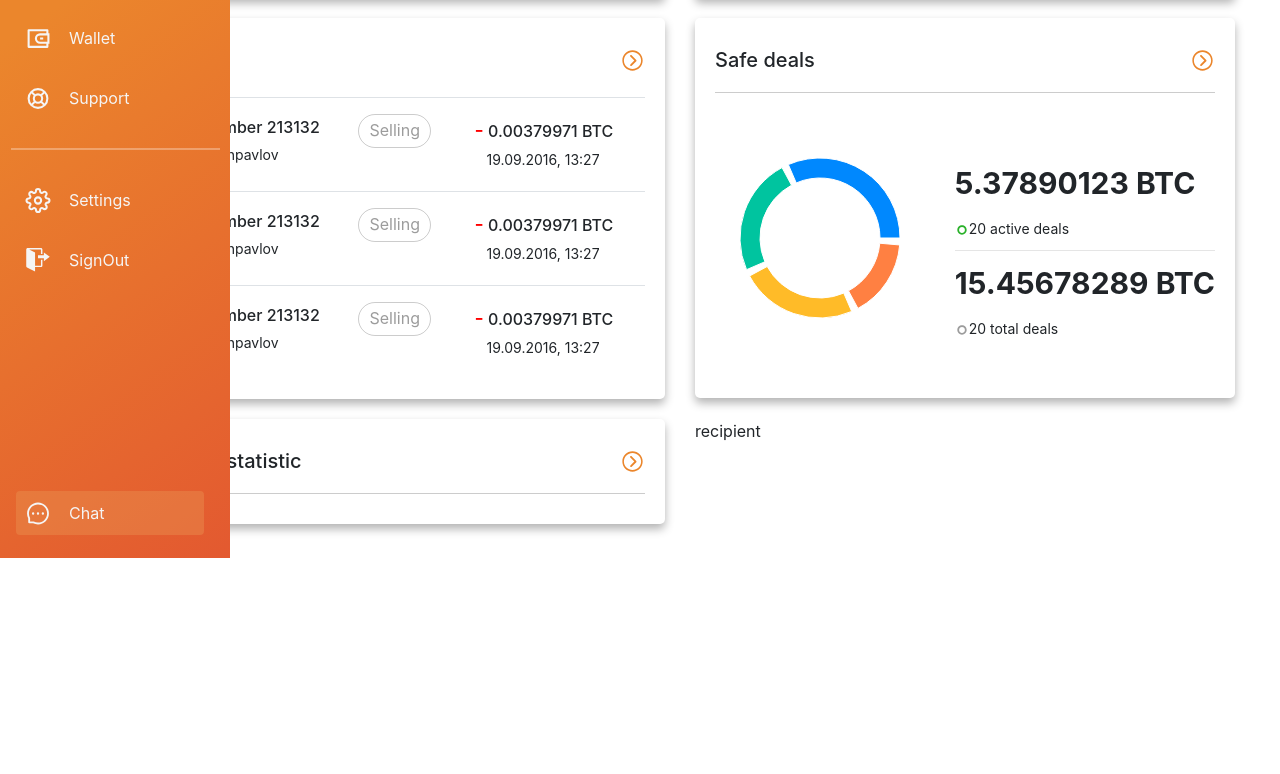
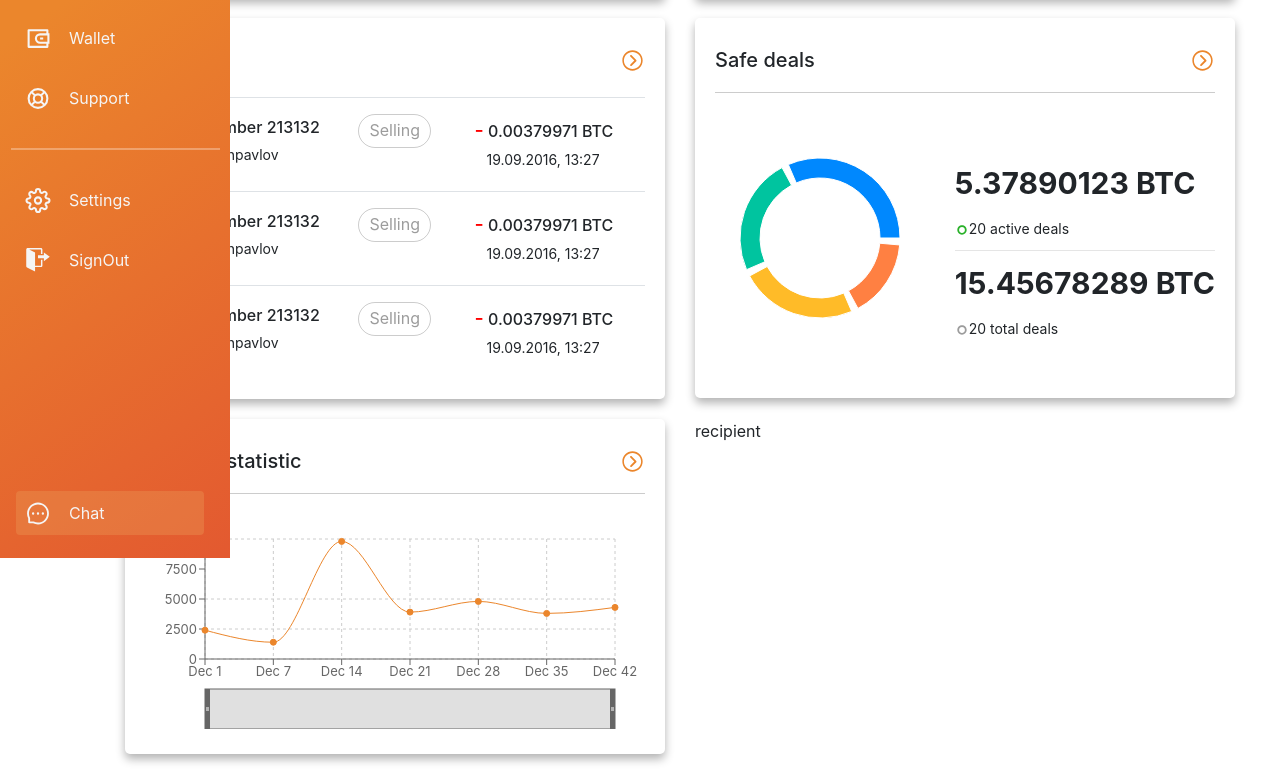
Before and after one commit to manikagnish/hivecoin, a React (Create React App) app: page / in a window 1280 px wide. Shown: the part 242-1016 px from the top of the page. Before the commit the page ends 800 px from the top, so only its background shows below. Built offline with nearby package versions, Linux system fonts and the light colour scheme.

Commit message:
finished stats card

```diff
--- a/src/pages/dashboard/Dashboard.scss
+++ b/src/pages/dashboard/Dashboard.scss
@@ -26,7 +26,7 @@
           font-size: 5rem;
 
           h2 {
-            font-size: 4rem;
+            font-size: 3.5rem;
             margin-left: 1rem;
 
             @media (max-width: 500px) {
@@ -158,6 +158,13 @@
         }
       }
     }
+
+    &-stats {
+      &__body {
+        padding: 1.5rem 1rem;
+        font-size: 1.3rem !important;
+      }
+    }
   }
 }
 
--- /dev/null
+++ b/src/pages/dashboard/LineChartComp.js
@@ -0,0 +1,93 @@
+import React, { PureComponent } from "react";
+import {
+  LineChart,
+  Line,
+  XAxis,
+  YAxis,
+  CartesianGrid,
+  Tooltip,
+  Brush,
+  ResponsiveContainer,
+} from "recharts";
+
+const data = [
+  {
+    name: "Dec 1",
+    uv: 4000,
+    pv: 2400,
+    amt: 2400,
+  },
+  {
+    name: "Dec 7",
+    uv: 3000,
+    pv: 1398,
+    amt: 2210,
+  },
+  {
+    name: "Dec 14",
+    uv: 2000,
+    pv: 9800,
+    amt: 2290,
+  },
+  {
+    name: "Dec 21",
+    uv: 2780,
+    pv: 3908,
+    amt: 2000,
+  },
+  {
+    name: "Dec 28",
+    uv: 1890,
+    pv: 4800,
+    amt: 2181,
+  },
+  {
+    name: "Dec 35",
+    uv: 2390,
+    pv: 3800,
+    amt: 2500,
+  },
+  {
+    name: "Dec 42",
+    uv: 3490,
+    pv: 4300,
+    amt: 2100,
+  },
+];
+
+export default class LineChartComp extends PureComponent {
+  static demoUrl = "https://codesandbox.io/s/synchronized-line-charts-zc3nl";
+
+  render() {
+    return (
+      <div style={{ width: "100%" }}>
+        <ResponsiveContainer width="100%" height={200}>
+          <LineChart
+            width={500}
+            height={200}
+            data={data}
+            syncId="anyId"
+            margin={{
+              top: 10,
+              right: 30,
+              left: 0,
+              bottom: 0,
+            }}
+          >
+            <CartesianGrid strokeDasharray="3 3" />
+            <XAxis dataKey="name" />
+            <YAxis />
+            <Tooltip />
+            <Line
+              type="monotone"
+              dataKey="pv"
+              stroke="#eb862c"
+              fill="#eb862c"
+            />
+            <Brush fill="#fff" />
+          </LineChart>
+        </ResponsiveContainer>
+      </div>
+    );
+  }
+}
--- a/src/pages/dashboard/Stats.js
+++ b/src/pages/dashboard/Stats.js
@@ -1,5 +1,6 @@
 import React from "react";
 import { IoIosArrowDropright } from "react-icons/io";
+import LineChartComp from "./LineChartComp";
 
 function Stats() {
   return (
@@ -9,7 +10,9 @@ function Stats() {
         <IoIosArrowDropright className="icon" />
       </div>
       <div className="dashboard__card-stats__body">
-        <div className="chart-doughnut"></div>
+        <div className="chart-doughnut">
+          <LineChartComp />
+        </div>
       </div>
     </div>
   );
```
